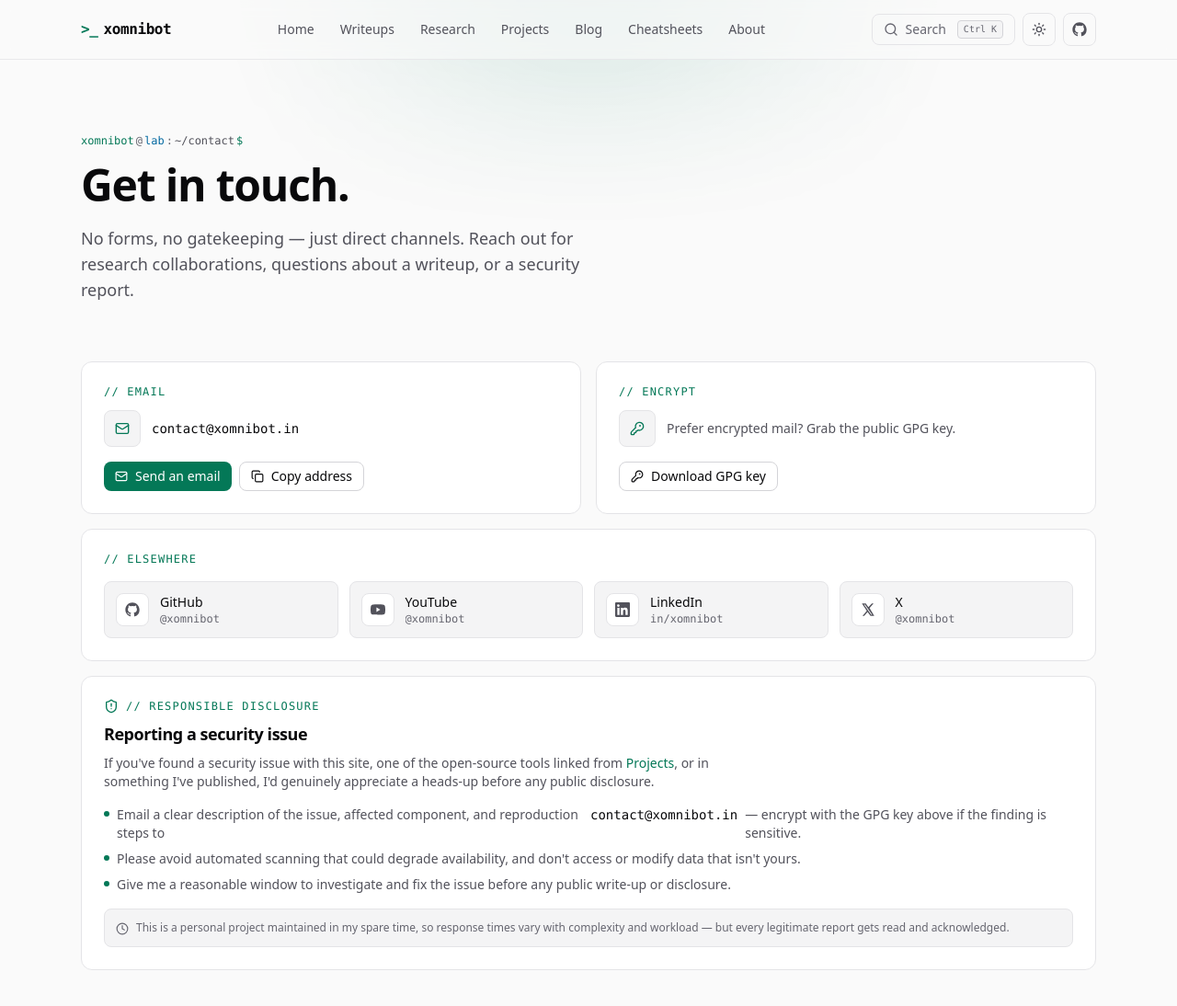
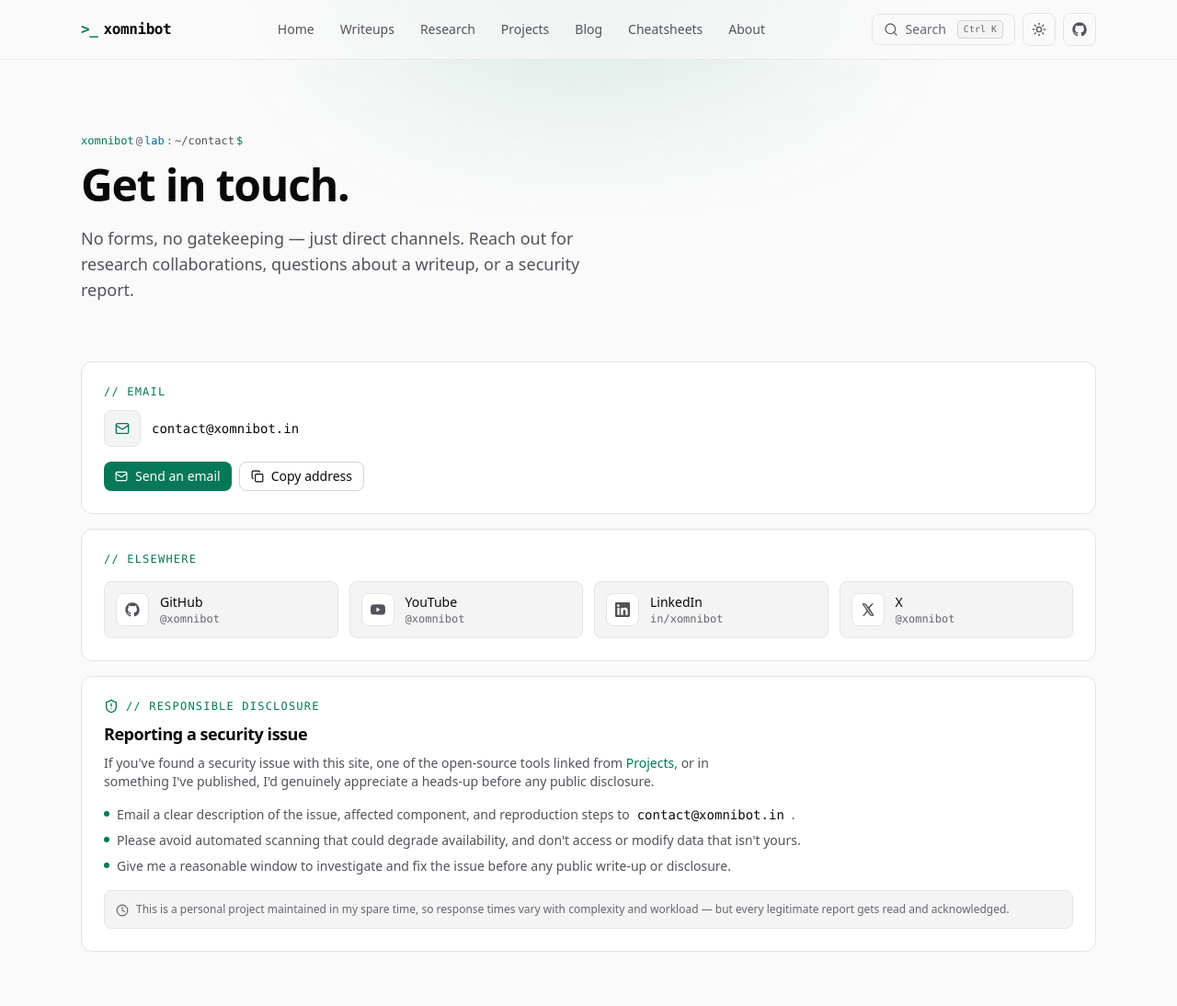
Before and after one commit to xomnibot/websiteforxomnibot, an Astro site: page /contact in a window 1280 px wide. Shown: the top 1094 px of the page at 92% size. Built offline with nearby package versions, Linux system fonts and the light colour scheme; Astro itself is replaced by a stand-in of ours.

Commit message:
Remove GPG key section from contact page (no key published)
Co-Authored-By: Claude Opus 5.5 <noreply@anthropic.com>

```diff
--- a/src/lib/site.ts
+++ b/src/lib/site.ts
@@ -48,7 +48,6 @@ export const siteConfig = {
     linkedin: 'https://linkedin.com/in/xomnibot',
     x: 'https://x.com/xomnibot',
     email: 'contact@xomnibot.in',
-    gpg: 'https://xomnibot.in/gpg-key.asc',
   },
 
   currentFocus: {
--- a/src/pages/contact.astro
+++ b/src/pages/contact.astro
@@ -5,7 +5,7 @@ import Button from '@/components/ui/Button.astro';
 import BrandIcon from '@/components/ui/BrandIcon.astro';
 import TerminalPrompt from '@/components/ui/TerminalPrompt.astro';
 import { siteConfig } from '@/lib/site';
-import { Mail, Copy, KeyRound, ShieldAlert, Clock } from '@lucide/astro';
+import { Mail, Copy, ShieldAlert, Clock } from '@lucide/astro';
 
 const socialLinks = [
   { href: siteConfig.socials.github, label: 'GitHub', hint: '@xomnibot', brand: 'github' as const },
@@ -26,7 +26,7 @@ const socialLinks = [
   </Container>
 
   <Container class="pb-16 sm:pb-24">
-    <div class="grid gap-4 lg:grid-cols-2">
+    <div class="grid gap-4">
       <!-- Email -->
       <div class="rounded-xl border border-line bg-elevated p-5 sm:p-6">
         <p class="font-mono text-xs uppercase tracking-widest text-accent">// email</p>
@@ -55,22 +55,6 @@ const socialLinks = [
         </div>
       </div>
 
-      <!-- GPG -->
-      <div class="rounded-xl border border-line bg-elevated p-5 sm:p-6">
-        <p class="font-mono text-xs uppercase tracking-widest text-accent">// encrypt</p>
-        <div class="mt-3 flex flex-wrap items-center gap-3">
-          <span class="inline-flex size-10 items-center justify-center rounded-lg border border-line bg-surface text-accent">
-            <KeyRound class="size-4" />
-          </span>
-          <p class="text-sm text-muted">Prefer encrypted mail? Grab the public GPG key.</p>
-        </div>
-        <div class="mt-4">
-          <Button href={siteConfig.socials.gpg} target="_blank" rel="noreferrer" variant="secondary" size="sm">
-            <KeyRound class="size-3.5" />
-            Download GPG key
-          </Button>
-        </div>
-      </div>
     </div>
 
     <!-- Socials -->
@@ -115,8 +99,7 @@ const socialLinks = [
         <li class="flex items-start gap-2">
           <span class="mt-1.5 size-1.5 shrink-0 rounded-full bg-accent"></span>
           Email a clear description of the issue, affected component, and reproduction steps to
-          <span class="font-mono text-fg">{siteConfig.socials.email}</span> — encrypt with the GPG key above if the
-          finding is sensitive.
+          <span class="font-mono text-fg">{siteConfig.socials.email}</span>.
         </li>
         <li class="flex items-start gap-2">
           <span class="mt-1.5 size-1.5 shrink-0 rounded-full bg-accent"></span>
--- a/src/pages/search.json.ts
+++ b/src/pages/search.json.ts
@@ -96,13 +96,13 @@ function staticPageEntries(): SearchEntry[] {
     },
     {
       title: 'Contact',
-      description: `Get in touch with ${siteConfig.persona.handle} — email, GitHub, LinkedIn, X, GPG key.`,
+      description: `Get in touch with ${siteConfig.persona.handle} — email, GitHub, LinkedIn, X.`,
       href: '/contact',
       collection: 'page',
       tags: [],
       date: buildDate,
       headings: [],
-      text: `Contact email GitHub LinkedIn X Twitter GPG key ${siteConfig.socials.email} ${siteConfig.socials.github} ${siteConfig.socials.linkedin} ${siteConfig.socials.x}`,
+      text: `Contact email GitHub LinkedIn X Twitter ${siteConfig.socials.email} ${siteConfig.socials.github} ${siteConfig.socials.linkedin} ${siteConfig.socials.x}`,
     },
     {
       title: 'YouTube',
```
